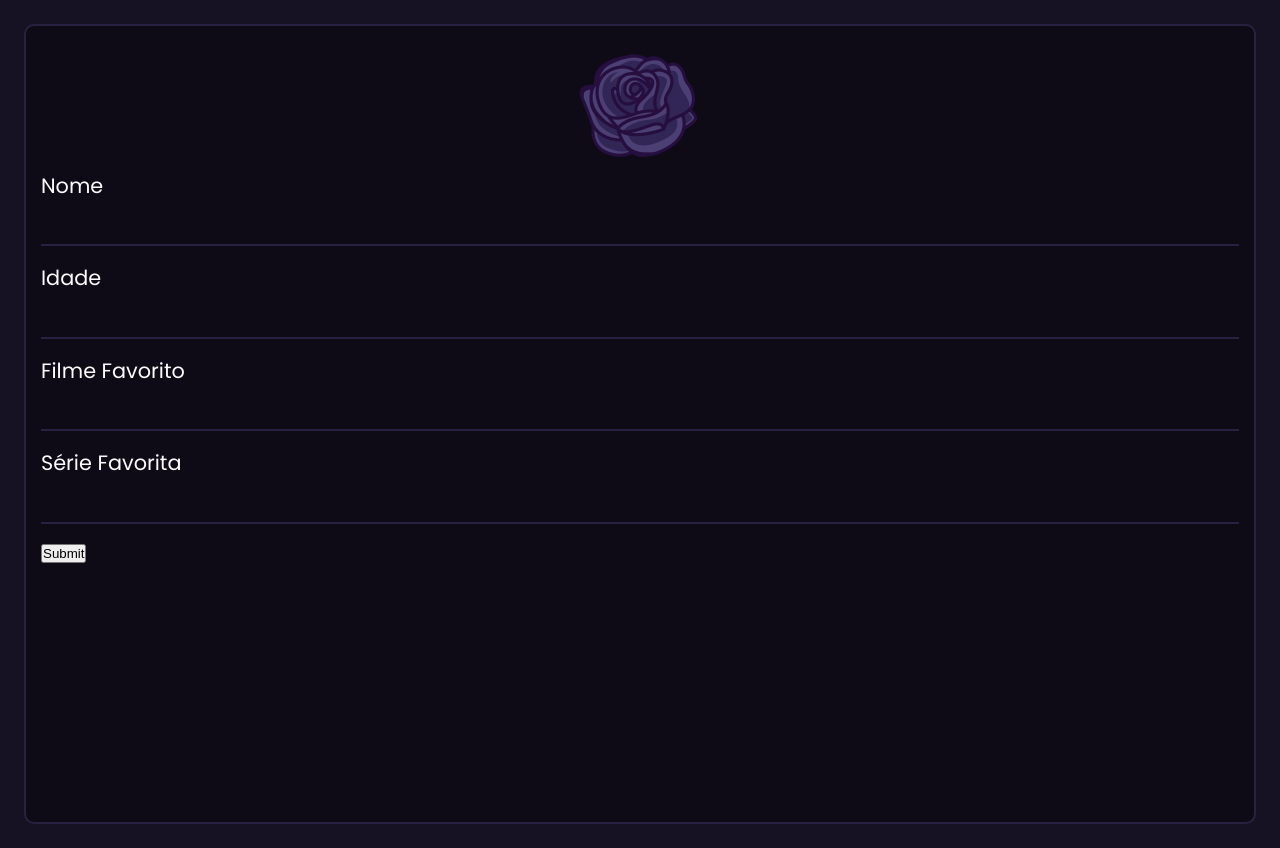
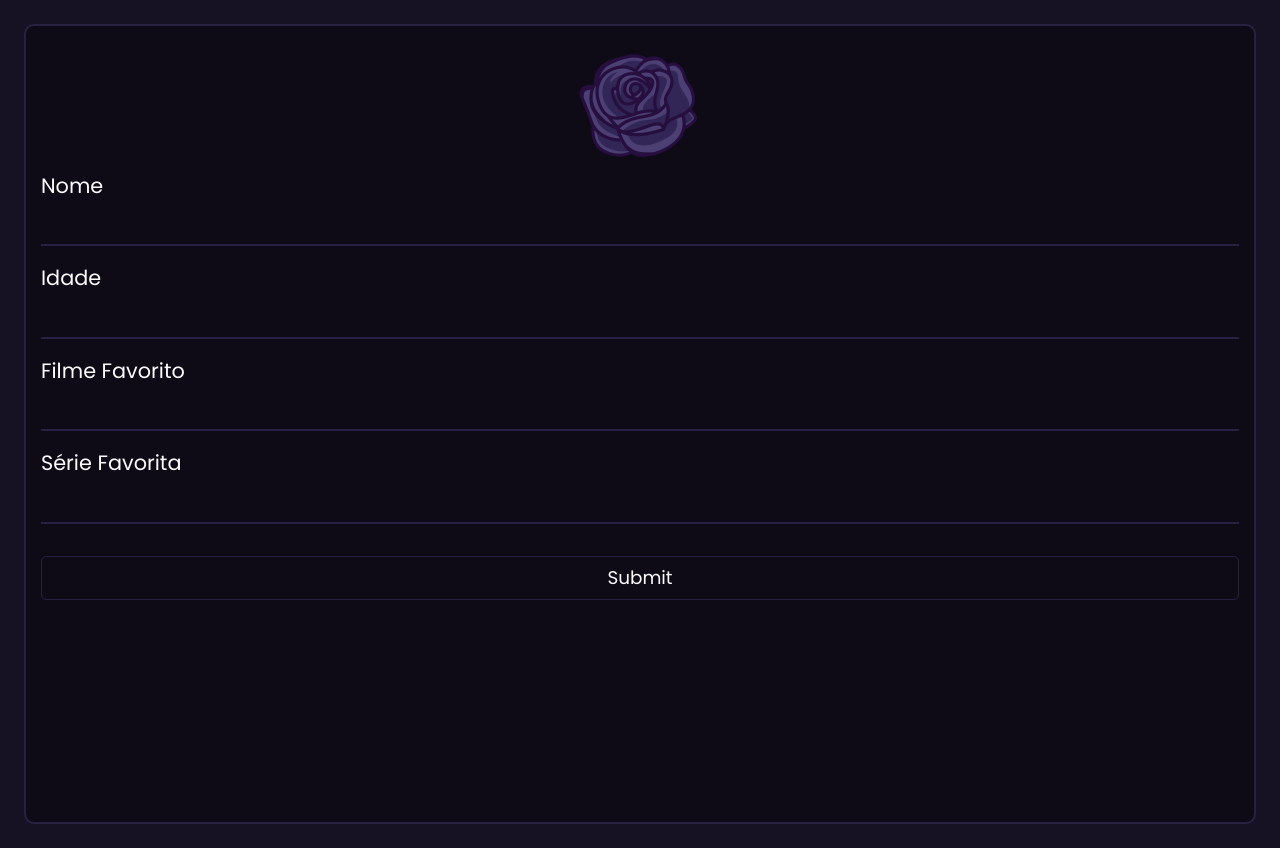
Before and after one commit to veidzj/purple-rose, a React (Vite) app: page / in a window 1280 px wide. Built offline with nearby package versions, Linux system fonts and the light colour scheme.

Commit message:
style: add submit button style

```diff
--- a/src/App.css
+++ b/src/App.css
@@ -13,8 +13,8 @@
   display: flex;
   flex-direction: column;
   align-items: center;
-  border: 2px solid #292142;
-  border-radius: 10px;
+  border: 0.125rem solid #292142;
+  border-radius: 0.625rem;
 }
 
 .form-container img {
@@ -38,14 +38,32 @@
     background: none;
     border: none;
     outline: none;
-    border-bottom: 2px solid #292142;
+    border-bottom: 0.125rem solid #292142;
     color: inherit;
     font-family: inherit;
     padding: 1.2rem 0.5rem;
 
     &:focus {
-      border: 2px solid #292142;
-      border-radius: 5px;
+      border: 0.125rem solid #292142;
+      border-radius: 0.313rem;
+    }
+  }
+
+  button {
+    margin-top: 1rem;
+    width: 100%;
+    height: 2.8rem;
+    font-family: inherit;
+    background: none;
+    font-size: 1.15rem;
+    border: 1px solid #292142;
+    color: inherit;
+    border-radius: 0.313rem;
+    outline: none;
+
+    &:hover, &:focus {
+      background-color: #292142;
+      cursor: pointer;
     }
   }
 }
```
